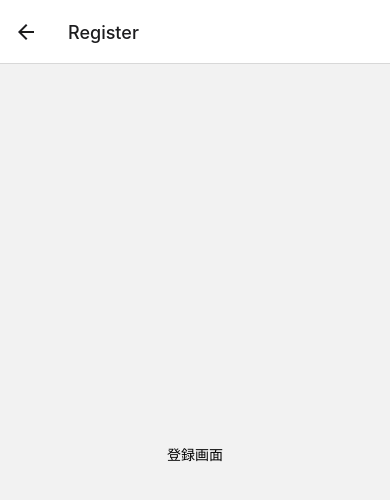
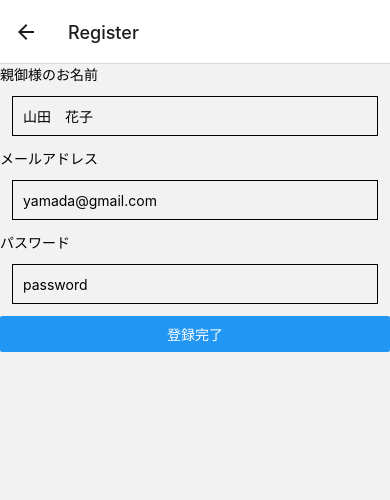
Before and after one commit to ChihiroAgarie/Gs-Product-App, a React Native app: screen / in a window 390 px wide. Both pictures are taken after a click on the button "初回登録". Shown: the top 500 px of the page. Built offline with nearby package versions, Linux system fonts and the light colour scheme.

Commit message:
220107-Register

```diff
--- a/App.js
+++ b/App.js
@@ -1,15 +1,14 @@
-//2022/1/6画面遷移を行うために追加
 import 'react-native-gesture-handler';
 import React from 'react';
-import { StyleSheet, Button, Text, View, Image, SafeAreaView, Alert } from 'react-native';
-//2022/1/6画面遷移を行うために追加
+import { StyleSheet, Button, Text, View, Image, SafeAreaView, Alert, TextInput } from 'react-native';
 import { NavigationContainer } from '@react-navigation/native';
 import { createStackNavigator } from '@react-navigation/stack';
 import { useNavigation } from '@react-navigation/native';
 
+
 //スタート画面
-// const Start = () => {
 function Start() {
+  // ナビゲーション設定
   const navigation = useNavigation();
 
   return (
@@ -21,7 +20,6 @@ function Start() {
         />
         <Button
           title="初回登録"
-          // onPress={() => Alert.alert('初回登録へ')}
           onPress={() => navigation.navigate('Register')}
         />
         <Button
@@ -33,19 +31,72 @@ function Start() {
   );
 }
 
+//登録画面
 function Register() {
+  const [text, onChangeText] = React.useState(null);
+  const [email, onChangeEmail] = React.useState(null);
+  const [password, onChangePassword] = React.useState(null);
+  // ナビゲーション設定
+  const navigation = useNavigation();
+
   return (
-    <View
-      style={{
-        flex: 1,
-        alignItems: 'center',
-        justifyContent: 'center'
-      }}
-    >
-      <Text>登録画面</Text>
-    </View>
+    <SafeAreaView>
+      <Text>親御様のお名前</Text>
+      <TextInput
+        style={styles.input}
+        onChangeText={onChangeText}
+        value={text}
+        placeholder="山田　花子"
+      />
+      <Text>メールアドレス</Text>
+      <TextInput
+        style={styles.input}
+        onChangeEmail={onChangeEmail}
+        value={email}
+        placeholder="yamada@gmail.com"
+        keyboardType="ascii-capable"
+      />
+      <Text>パスワード</Text>
+      <TextInput
+        style={styles.input}
+        onChangePassword={onChangePassword}
+        value={password}
+        placeholder="password"
+        keyboardType="ascii-capable"
+      />
+      <Button
+        title="登録完了"
+        onPress={() => navigation.navigate('Welcome')}
+      />
+    </SafeAreaView>
   );
 }
+
+//アプリ説明画面
+function Welcome() {
+  // ナビゲーション設定
+  const navigation = useNavigation();
+
+  return (
+    <SafeAreaView style={styles.container}>
+      <View>
+        <Text>conico(コニコ)へようこそ！</Text>
+        <Text>conico(コニコ)は、お子様のやりたいことを見つけられるアプリです。
+        </Text>
+        <Text>親子で一緒にいろいろな経験をして、お子様の可能性を広げましょう！</Text>
+        <Text>私たちがそのお手伝いをします。</Text>
+        <Text>まずはお子様のことを教えてください。</Text>
+        <Button
+          title="次へ"
+        // onPress={() => navigation.navigate('ChildRegister')}
+        />
+      </View>
+    </SafeAreaView>
+  );
+}
+
+//お子さん登録画面
+
 
 //スタイルシート
 const styles = StyleSheet.create({
@@ -59,14 +110,18 @@ const styles = StyleSheet.create({
     width: 150,
     height: 50,
   },
+  input: {
+    height: 40,
+    margin: 12,
+    borderWidth: 1,
+    padding: 10,
+  },
 });
 
-
-// export default Start;
-
-//2022/1/6画面遷移を行うために追加。
+//画面遷移設定
 const Stack = createStackNavigator();
 
+// 全体設定
 export default function App() {
   return (
     <NavigationContainer>
@@ -77,6 +132,12 @@ export default function App() {
         <Stack.Screen
           name="Register"
           component={Register} />
+        <Stack.Screen
+          name="Welcome"
+          component={Welcome} />
+        {/* <Stack.Screen
+          name="Register"
+          component={ChildRegister} /> */}
       </Stack.Navigator>
     </NavigationContainer>
   );
--- a/package.json
+++ b/package.json
@@ -17,6 +17,7 @@
     "expo-status-bar": "~1.2.0",
     "react": "17.0.1",
     "react-dom": "17.0.1",
+    "react-hook-form": "^7.22.5",
     "react-native": "0.64.3",
     "react-native-gesture-handler": "~2.1.0",
     "react-native-reanimated": "~2.3.1",
```
Also changed, not shown: 1 other file (tests, documents, lock files or other folders).
